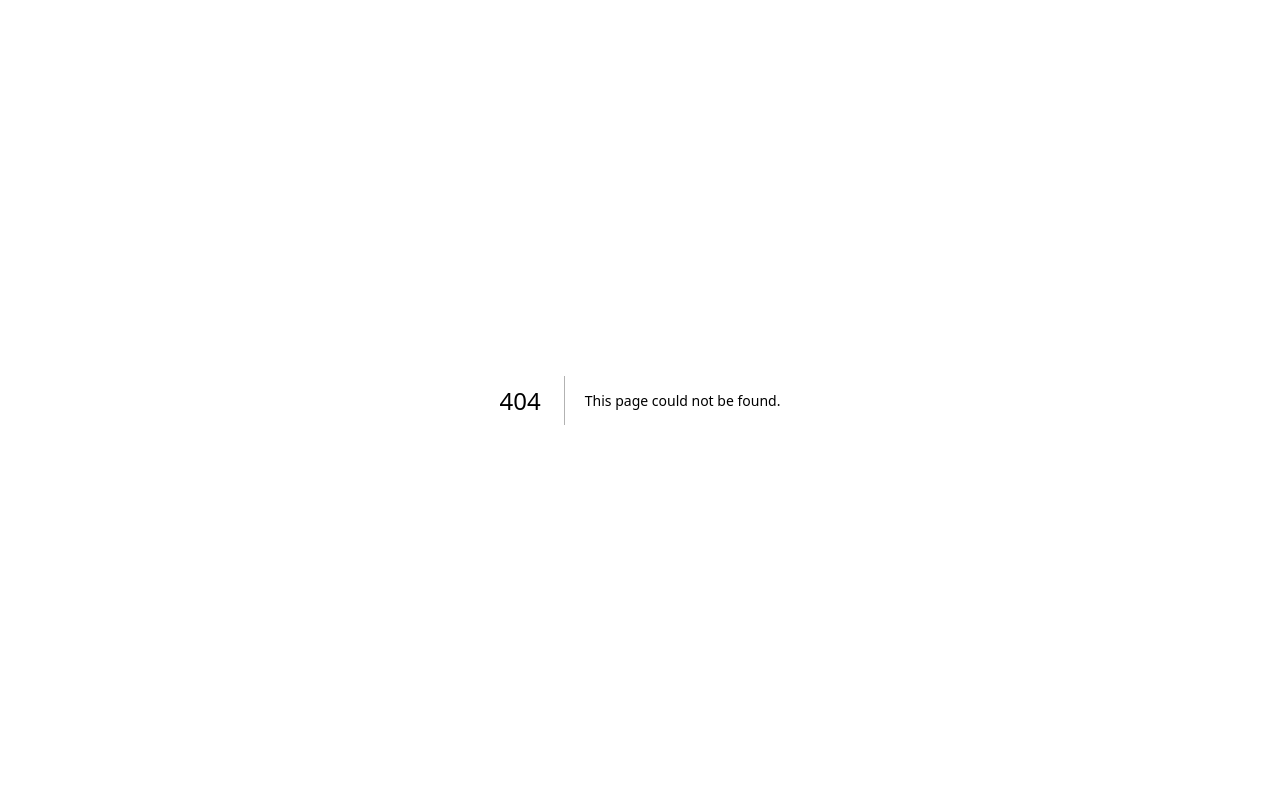
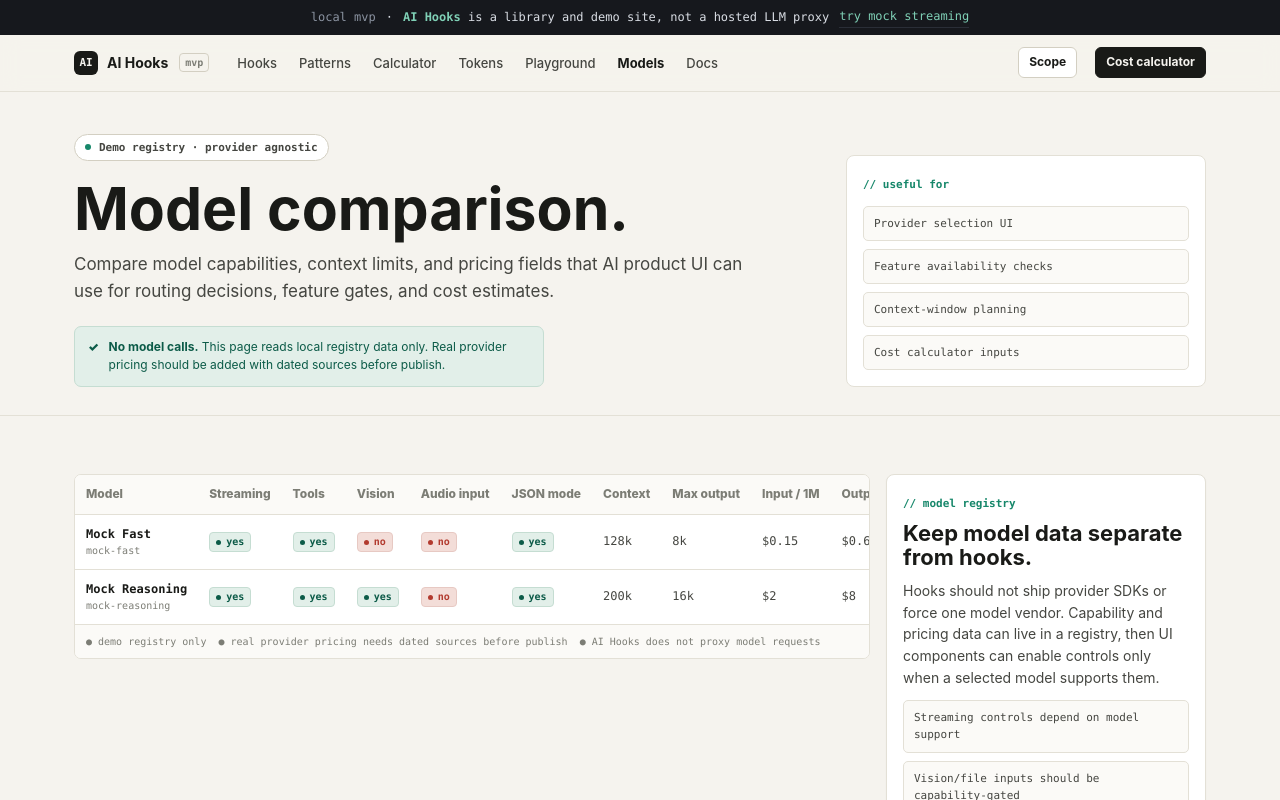
Before and after one commit to DumanTorbayev/ai-hooks, a Next.js app in the folder apps/web/: page /model-comparison in a window 1280 px wide. Before the commit this address had no page. Shown: the top 800 px of the page. Built offline with nearby package versions, Linux system fonts and the light colour scheme.

Commit message:
feat: add model comparison page

```diff
--- a/apps/web/app/globals.css
+++ b/apps/web/app/globals.css
@@ -1309,6 +1309,37 @@ footer h4 {
   font-size: 10px;
 }
 
+.comparison-layout {
+  display: grid;
+  grid-template-columns: minmax(0, 1fr) 320px;
+  gap: 16px;
+  align-items: start;
+}
+
+.comparison-table {
+  min-width: 0;
+}
+
+.comparison-side {
+  border: 1px solid var(--line);
+  border-radius: 8px;
+  background: var(--surface);
+  padding: 16px;
+  box-shadow: var(--shadow);
+}
+
+.comparison-side h2 {
+  margin: 8px 0 10px;
+  font-size: 22px;
+  line-height: 1.12;
+  letter-spacing: 0;
+}
+
+.comparison-side p {
+  margin: 0;
+  color: var(--ink-2);
+}
+
 .pg-grid {
   grid-template-columns: minmax(0, 1fr) 280px;
 }
@@ -1824,6 +1855,7 @@ footer {
   .hero-grid,
   .utility-grid,
   .calculator-shell,
+  .comparison-layout,
   .models-grid,
   .pg-grid,
   .snippet-wrap,
--- /dev/null
+++ b/apps/web/app/model-comparison/page.tsx
@@ -0,0 +1,63 @@
+import type { Metadata } from "next";
+
+import { SiteFooter } from "@/components/home/site-footer";
+import { SiteHeader } from "@/components/home/site-header";
+import { TopBanner } from "@/components/home/top-banner";
+import { ModelComparisonTable } from "@/components/model-comparison/model-comparison-table";
+
+export const metadata: Metadata = {
+  title: "Model Comparison - AI Hooks",
+  description:
+    "Compare demo model capabilities, context windows, and pricing fields used by AI Hooks utilities.",
+};
+
+export default function ModelComparisonPage() {
+  return (
+    <>
+      <TopBanner />
+      <SiteHeader active="models" />
+      <main>
+        <section className="utility-hero">
+          <div className="wrap utility-grid">
+            <div>
+              <div className="eyebrow">
+                <span className="dot" />
+                Demo registry · provider agnostic
+              </div>
+              <h1 className="utility-head">Model comparison.</h1>
+              <p className="utility-sub">
+                Compare model capabilities, context limits, and pricing fields that AI
+                product UI can use for routing decisions, feature gates, and cost
+                estimates.
+              </p>
+              <div className="notice">
+                <span className="notice-icon">✓</span>
+                <p>
+                  <b>No model calls.</b> This page reads local registry data only. Real
+                  provider pricing should be added with dated sources before publish.
+                </p>
+              </div>
+            </div>
+
+            <div className="utility-summary">
+              <span className="sec-label">// useful for</span>
+              <div className="summary-list">
+                <span>Provider selection UI</span>
+                <span>Feature availability checks</span>
+                <span>Context-window planning</span>
+                <span>Cost calculator inputs</span>
+              </div>
+            </div>
+          </div>
+        </section>
+
+        <section className="block">
+          <div className="wrap">
+            <ModelComparisonTable />
+          </div>
+        </section>
+      </main>
+      <SiteFooter />
+    </>
+  );
+}
--- a/apps/web/components/home/site-footer.tsx
+++ b/apps/web/components/home/site-footer.tsx
@@ -20,7 +20,7 @@ export function SiteFooter() {
           <a href="/cost-calculator">Cost calculator</a>
           <a href="/token-estimator">Token estimator</a>
           <a href="/#playground">Playground</a>
-          <a href="/#models">Models</a>
+          <a href="/model-comparison">Model comparison</a>
         </div>
         <div>
           <h4>Docs</h4>
--- a/apps/web/components/home/site-header.tsx
+++ b/apps/web/components/home/site-header.tsx
@@ -1,5 +1,5 @@
 type SiteHeaderProps = {
-  active?: "home" | "cost" | "tokens";
+  active?: "home" | "cost" | "tokens" | "models";
 };
 
 export function SiteHeader({ active = "home" }: SiteHeaderProps) {
@@ -22,7 +22,9 @@ export function SiteHeader({ active = "home" }: SiteHeaderProps) {
             Tokens
           </a>
           <a href="/#playground">Playground</a>
-          <a href="/#models">Models</a>
+          <a className={active === "models" ? "active" : undefined} href="/model-comparison">
+            Models
+          </a>
           <a href="/#docs">Docs</a>
         </nav>
         <div className="nav-spacer" />
--- /dev/null
+++ b/apps/web/components/model-comparison/model-comparison-table.tsx
@@ -0,0 +1,106 @@
+import { listModels, type ModelInfo } from "@ai-hooks/core/models";
+
+const capabilityColumns: Array<[string, keyof ModelInfo["supports"]]> = [
+  ["Streaming", "streaming"],
+  ["Tools", "toolCalling"],
+  ["Vision", "vision"],
+  ["Audio input", "audioInput"],
+  ["JSON mode", "jsonMode"],
+];
+
+export function ModelComparisonTable() {
+  const models = listModels();
+
+  return (
+    <div className="comparison-layout">
+      <div className="matrix-wrap comparison-table">
+        <table className="matrix">
+          <thead>
+            <tr>
+              <th>Model</th>
+              {capabilityColumns.map(([label]) => (
+                <th key={label}>{label}</th>
+              ))}
+              <th>Context</th>
+              <th>Max output</th>
+              <th>Input / 1M</th>
+              <th>Output / 1M</th>
+            </tr>
+          </thead>
+          <tbody>
+            {models.map((model) => (
+              <tr key={model.id}>
+                <td className="prov">
+                  {model.displayName}
+                  <small>{model.id}</small>
+                </td>
+                {capabilityColumns.map(([, key]) => (
+                  <td key={`${model.id}-${key}`}>
+                    <CapabilityBadge supported={model.supports[key]} />
+                  </td>
+                ))}
+                <td className="num">{formatTokens(model.contextWindow)}</td>
+                <td className="num">
+                  {model.maxOutputTokens ? formatTokens(model.maxOutputTokens) : "custom"}
+                </td>
+                <td className="num">{formatPricing(model, "input")}</td>
+                <td className="num">{formatPricing(model, "output")}</td>
+              </tr>
+            ))}
+          </tbody>
+        </table>
+        <div className="matrix-legend">
+          <span>● demo registry only</span>
+          <span>● real provider pricing needs dated sources before publish</span>
+          <span>● AI Hooks does not proxy model requests</span>
+        </div>
+      </div>
+
+      <aside className="comparison-side">
+        <span className="sec-label">// model registry</span>
+        <h2>Keep model data separate from hooks.</h2>
+        <p>
+          Hooks should not ship provider SDKs or force one model vendor. Capability and
+          pricing data can live in a registry, then UI components can enable controls
+          only when a selected model supports them.
+        </p>
+        <div className="summary-list">
+          <span>Streaming controls depend on model support</span>
+          <span>Vision/file inputs should be capability-gated</span>
+          <span>Cost UI reads pricing from registry data</span>
+          <span>Provider adapters stay outside core hooks</span>
+        </div>
+      </aside>
+    </div>
+  );
+}
+
+function CapabilityBadge({ supported }: { supported: boolean }) {
+  return (
+    <span className={`bdg ${supported ? "yes" : "no"}`}>
+      <span className="ic" />
+      {supported ? "yes" : "no"}
+    </span>
+  );
+}
+
+function formatPricing(model: ModelInfo, side: "input" | "output") {
+  const value =
+    side === "input"
+      ? model.pricing?.inputPerMillionUsd
+      : model.pricing?.outputPerMillionUsd;
+
+  if (value === undefined) {
+    return "custom";
+  }
+
+  return `$${value}`;
+}
+
+function formatTokens(tokens: number) {
+  if (tokens >= 1_000) {
+    return `${Math.round(tokens / 1_000)}k`;
+  }
+
+  return `${tokens}`;
+}
```
Also changed, not shown: 1 other file (tests, documents, lock files or other folders).
